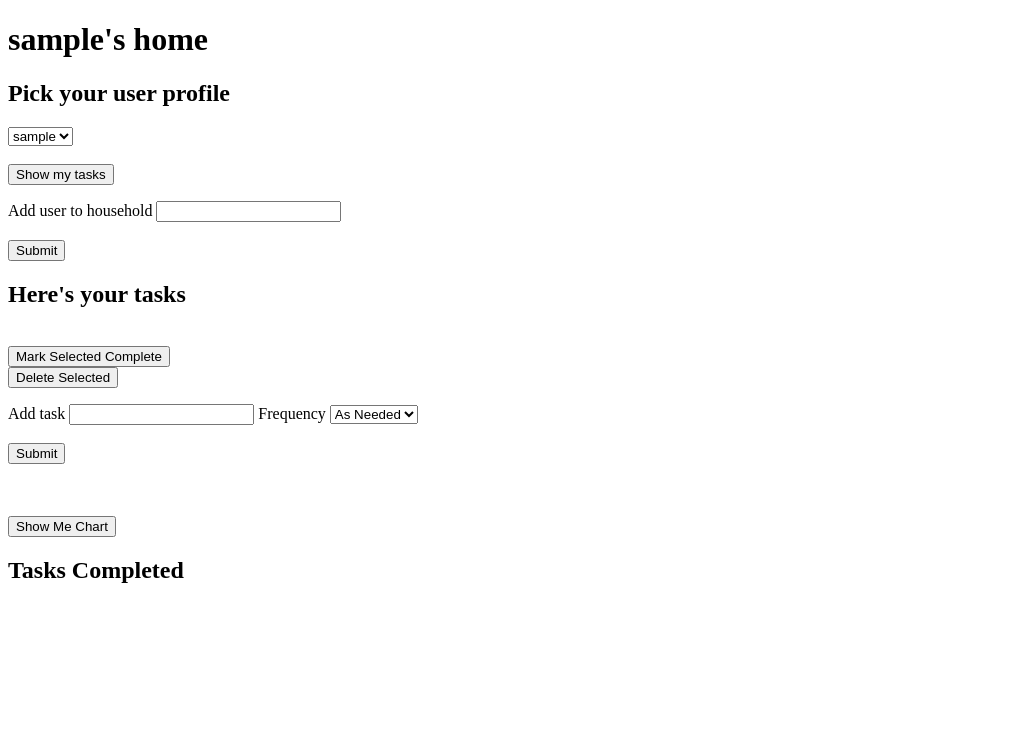
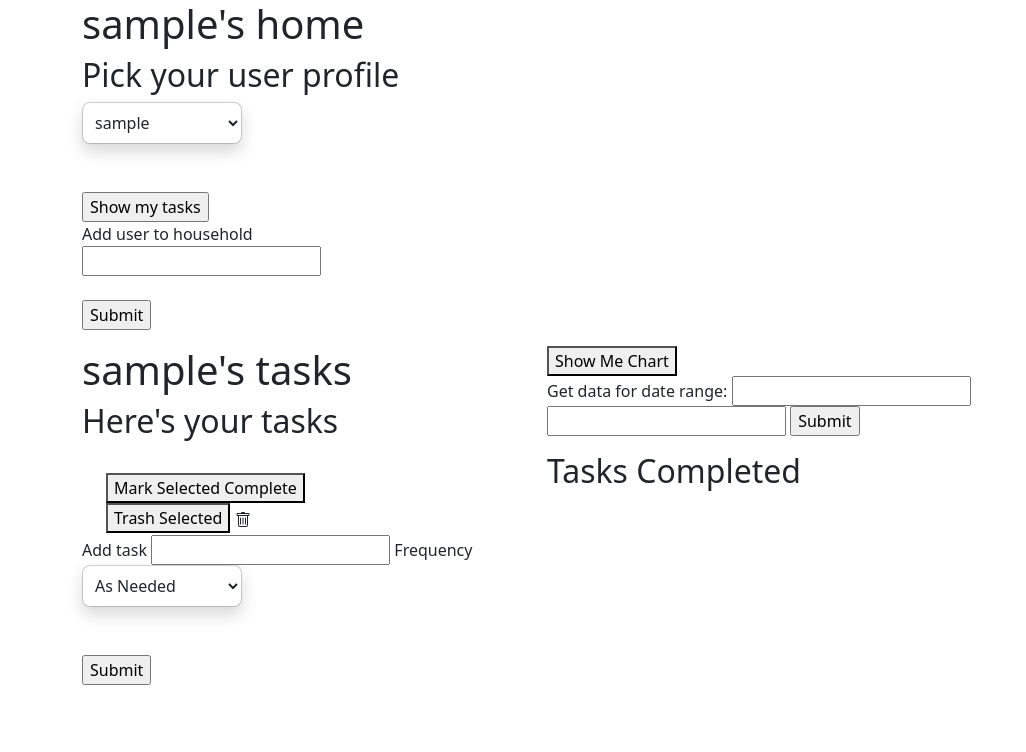
Before and after one commit to edunkpatrick/TO-DO, a Flask app: page /add_task in a window 1280 px wide. Shown: the top 752 px of the page, without its empty margins (0-1026 px from the left). Run offline with Flask 2, Linux system fonts and the light colour scheme; the visitor is signed in with stand-in values (Sample User, id 1); tables that the repository leaves empty hold one stand-in row (values such as "Sample post"); a map, chart or similar area stays blank; some libraries are stand-ins or nearby versions.

Commit message:
date range functions in progress

```diff
--- a/crud.py
+++ b/crud.py
@@ -136,7 +136,7 @@
     monthly_comp = 0
 
     for item in frequency:
-        if item == "as needed":
+        if item == "as_needed":
             as_needed_comp += 1
         elif item == "daily":
             daily_comp += 1
@@ -146,7 +146,7 @@
             monthly_comp += 1
 
     freq_tasks_dict = {}
-    freq_tasks_dict["as needed"] = as_needed_comp
+    freq_tasks_dict["as_needed"] = as_needed_comp
     freq_tasks_dict["daily"] = daily_comp
     freq_tasks_dict["weekly"] = weekly_comp
     freq_tasks_dict["monthly"] = monthly_comp
@@ -155,7 +155,40 @@
 
     return list_for_chart
 
+# IN PROGRESS
+def get_range(user_id, date1, date2):
+    """Returns a list of tuples of all tasks completed for chartsjs"""
 
+    tasks = Tasks.query.filter(Tasks.user_id == user_id, Tasks.completed == True, Tasks.date_completed > date1, Tasks.date_completed <= date2).all()
+
+    frequency = []
+    for task in tasks:
+        frequency.append(task.frequency)
+
+    as_needed_comp = 0
+    daily_comp = 0
+    weekly_comp = 0
+    monthly_comp = 0
+
+    for item in frequency:
+        if item == "as_needed":
+            as_needed_comp += 1
+        elif item == "daily":
+            daily_comp += 1
+        elif item == "weekly":
+            weekly_comp += 1
+        elif item == "monthly":
+            monthly_comp += 1
+
+    freq_tasks_dict = {}
+    freq_tasks_dict["as_needed"] = as_needed_comp
+    freq_tasks_dict["daily"] = daily_comp
+    freq_tasks_dict["weekly"] = weekly_comp
+    freq_tasks_dict["monthly"] = monthly_comp
+
+    list_for_chart = [(freq, count) for freq, count in freq_tasks_dict.items()]
+
+    return list_for_chart
 
 # FORMER CRUD FUNCTIONS NOT IN USE
 # def clear_task(task_name):
--- a/seed_database.py
+++ b/seed_database.py
@@ -37,7 +37,7 @@
 tasks_in_db = ["clean kitchen", "feed dog", "laundry", "bills", "prep dinner", "grocery shopping",
     "prep kids lunches", "water plants", "clean bathroom", "help with homework", "dishes", "trash"]
 
-frequency_in_db = ["as needed", "daily", "weekly", "monthly"]
+frequency_in_db = ["as_needed", "daily", "weekly", "monthly"]
 
 # creating 10 fake households
 for n in range(1, 11):
--- a/server.py
+++ b/server.py
@@ -159,7 +159,7 @@
 
 @app.route('/tasks_complete.json')
 def get_all_tasks_complete():
-    """Returns object of all tasks completed for chartsjs"""
+    """Returns object of all tasks completed for chartjs"""
 
     household_name = session["account_name"]
     household_id = crud.get_household_id_by_name(household_name)
@@ -174,6 +174,36 @@
         tasks_complete_list.append({'freq': frequency, 'num': total})
 
     return jsonify({'data': tasks_complete_list})
+
+# IN PROGRESS
+@app.route('/get_date_range')
+def get_range():
+    """Gets data for chartjs w/in specified date range"""
+
+    household_name = session["account_name"]
+    household_id = crud.get_household_id_by_name(household_name)
+    user_name = session["user_name"]
+    user_id = crud.get_user_id(user_name, household_id)
+    # tasks_complete is a list of tuples
+    date1 = request.args.get("first_date")
+    date2 = request.args.get("second_date")
+    tasks_complete = crud.get_range(user_id, date1, date2)
+
+    tasks_complete_list = []
+    # for tuple pair, packing into list of dicts
+    for frequency, total in tasks_complete:
+        tasks_complete_list.append({'freq': frequency, 'num': total})
+
+    return jsonify({'data': tasks_complete_list})
+
+@app.route('/sign_out')
+def sign_out():
+    """Logs out househould and user"""
+
+    session.pop('account_name')
+    session.pop('user_name')
+
+    return redirect('/')
 
 
 # FORMER HTML ROUTES/FUNCTIONS, REMOVE WHEN MVP COMPLETE
--- a/static/updateTasks.js
+++ b/static/js/updateTasks.js
@@ -4,7 +4,7 @@
 // DELETES CHECKED TASKS
 document.getElementById('delete_tasks').addEventListener('click', (evt) => {
     evt.preventDefault();
-    for (const cb of document.querySelectorAll('.cb')){
+    for (const cb of document.querySelectorAll('.form-check-input')){
         if (cb.checked === true){
             const toMark = cb.value;
             const queryString = new URLSearchParams({ task: toMark }).toString();
@@ -23,7 +23,7 @@
 // MARKS ALL CHECKED TASKS COMPLETE
 document.getElementById('mark_complete').addEventListener('click', (evt) => {
     evt.preventDefault();
-    for (const cb of document.querySelectorAll('.cb')){
+    for (const cb of document.querySelectorAll('.form-check-input')){
         if (cb.checked === true){
             const toMark = cb.value;
             const queryString = new URLSearchParams({ task: toMark }).toString();
@@ -90,6 +90,63 @@
                 });
             });
         });
+
+// CHART DATA TO MAKE SPECIFIC RANGE - IN PROGRESS
+document.getElementById('date_range').addEventListener('submit', (evt) => {
+    evt.preventDefault();
+    fetch('/get_date_range.json')
+        .then((response) => response.json())
+        .then((responseJson) => {
+            const data = responseJson.data.map(tasks => ({
+                x: tasks.freq,
+                y: tasks.num,
+                }));
+
+            new Chart(document.querySelector('#bar-chart'), {
+                type: 'bar',
+                data: {
+                    datasets: [{
+                        label: 'All Tasks',
+                        data: data,
+                        backgroundColor: '#ff1493',
+                        borderColor: '#ff1493',
+                        borderWidth: 2
+
+                    }],
+                },
+                options: {
+                    scales: {
+                        x: {
+                            title: {
+                                display: true,
+                                text: 'Frequency of Task',
+                                borderColor: '#ff1493',
+                                borderWidth: 2
+                            },
+                        },
+                    y: {
+                        title: {
+                            display: true,
+                            text: 'Number of Tasks Completed',
+                            borderColor: '#ff1493',
+                            borderWidth: 2
+                        },
+                        min: 0,
+                        ticks: {
+                            stepSize: 1
+                        }
+                    }},
+                    },
+                });
+            });
+        });
+// LOGS OUT USER
+
+document.querySelector('#log_out').addEventListener('click', (evt) => {
+    evt.preventDefault();
+    const log_out_url = '/sign_out';
+    fetch(log_out_url);
+})
 
 
 // EVENT LISTENER TO POPULATE TASKS FOR USER - CAN WORK ON WHEN CSS IMPLEMENTED
--- a/templates/base.html
+++ b/templates/base.html
@@ -1,8 +1,12 @@
 <!doctype html>
 <html>
     <head>
+        <meta charset="utf-8">
+        <meta name="viewport" content="width=device-width, initial-scale=1">
+        <link href="https://cdn.jsdelivr.net/npm/bootstrap@5.3.0-alpha1/dist/css/bootstrap.min.css" rel="stylesheet" crossorigin="anonymous">
         <title>
             {% block title %} Base template {% endblock %}
+
         </title>
         {% block head %}
 
@@ -14,8 +18,12 @@
       <p class="flash-msg">
         {{ msg }}
       </p>
+
+
     {% endfor %}
-    {% block js %}{% endblock %}
+    {% block js %}
+    <script src="https://cdn.jsdelivr.net/npm/bootstrap@5.3.0-alpha1/dist/js/bootstrap.bundle.min.js" crossorigin="anonymous"></script>
+    {% endblock %}
     </body>
 
 </html>
--- a/templates/household.html
+++ b/templates/household.html
@@ -9,13 +9,14 @@
 {% endblock %}
 </head>
 {% block body %}
-
-<div>
+<div class="container">
+    <div class="row">
+        <div class="col-4">
             <h1> {{ household_name }}'s home </h1>
             <div id="user_profile">
             <h2>Pick your user profile</h2>
             <form action="/user_profile">
-<select name="available_users" id="users">
+            <select name="available_users" id="users" class="dropdown-menu position-static d-grid gap-1 p-2 rounded-3 mx-0 shadow w-220px">
                 {% for user in user_list %}
 
                 <option value="{{ user }}">{{ user }}</option>
@@ -27,7 +28,11 @@
         </div>
 
 
-<div id="add_user">
+<!-- <div>
+    <button id="log_out">Log Out</button>
+</div> -->
+
+        <div>
             </form>
             <form action="/add_user">
                 <p>
@@ -37,16 +42,19 @@
             </form>
         </div>
 
+    </div>
 
-<div id="user_tasks">
-<!-- <h1> {{ user_profile_selected }}'s tasks </h1> -->
+    <div class="row">
+        <div id="user_tasks" id="add_user" class="col-5">
+        <h1> {{ user_profile_selected }}'s tasks </h1>
         <h2>Here's your tasks</h2>
 
-<div id="tasksdiv">
+            <div id="tasksdiv" class="form-check">
                 {% for task in get_tasks %}
-    <div id="{{ task }}div" value="{{ task }}">
-    <label for="task" id="tasklabel" value ="{{ task }}">{{ task }}</label>
-    <input type="checkbox" id="taskinput" class='cb' value="{{ task }}">
+                <div id="{{ task }}div" value="{{ task }}" class="form-check">
+                <input type="checkbox" id="flexCheckDefault" class="form-check-input flex-shrink-0" value="{{ task }}" style="font-size: 1.375em;">
+                <label for="task" id="form-check-label" for="flexCheckDefault" class="list-group-item d-flex gap-2" value ="{{ task }}">{{ task }}</label>
+
                 <!-- <button id="{{ task }}" class="complete">Mark Complete</button> -->
                 <!-- <button id="{{ task }}" class="delete">Delete</button> -->
                 </div>
@@ -54,41 +62,49 @@
                 <br>
                 <button id="mark_complete">Mark Selected Complete</button>
                 <br>
-    <button id="delete_tasks">Delete Selected</button>
+                <button id="delete_tasks">Trash Selected</button>
+                <svg xmlns="http://www.w3.org/2000/svg" width="16" height="16" fill="currentColor" class="bi bi-trash" viewBox="0 0 16 16">
+                    <path d="M5.5 5.5A.5.5 0 0 1 6 6v6a.5.5 0 0 1-1 0V6a.5.5 0 0 1 .5-.5zm2.5 0a.5.5 0 0 1 .5.5v6a.5.5 0 0 1-1 0V6a.5.5 0 0 1 .5-.5zm3 .5a.5.5 0 0 0-1 0v6a.5.5 0 0 0 1 0V6z"/>
+                    <path fill-rule="evenodd" d="M14.5 3a1 1 0 0 1-1 1H13v9a2 2 0 0 1-2 2H5a2 2 0 0 1-2-2V4h-.5a1 1 0 0 1-1-1V2a1 1 0 0 1 1-1H6a1 1 0 0 1 1-1h2a1 1 0 0 1 1 1h3.5a1 1 0 0 1 1 1v1zM4.118 4 4 4.059V13a1 1 0 0 0 1 1h6a1 1 0 0 0 1-1V4.059L11.882 4H4.118zM2.5 3V2h11v1h-11z"/>
+                </svg>
                 <!-- <button id="remove_complete">Remove Completed Task</button> -->
             </div>
             <div id="add_task_div">
                 <form action="/add_task">
                     <p>
                     Add task <input type="text" name="add_task">
-        Frequency <select name="frequency" id="frequency_id">
+                    Frequency <select name="frequency" id="frequency_id" class="dropdown-menu position-static d-grid gap-1 p-2 rounded-3 mx-0 shadow w-220px">
                         <option value="as_needed">As Needed</option>
                         <option value="daily">Daily</option>
                         <option value="weekly">Weekly</option>
                         <option value="monthly">Monthly</option>
                         <option value="other">Other</option>
                         </select>
-
                     <br><br>
                     <input type="submit">
                 </form>
             </div>
+        </div>
+        <div class="col-7">
+            <button id="chart" class="chart">Show Me Chart</button>
 
-<br><br>
-</div>
+            <form action="get_date_range">
+                <p>
+                    Get data for date range: <input type="text" name="first_date">
+                    <input type="text" name="second_date">
+            <input type="submit" id="date_range">
+            </form>
 
-
-<div>
-    <button id="chart" class="chart">Show Me Chart</button>
             <h2>Tasks Completed</h2>
             <canvas id="bar-chart"></canvas>
 
             </script>
         </div>
-
+    </div>
+</div>
 
 {% endblock %}
 {% block js %}
-<script src="/static/updateTasks.js"></script>
+<script src="/static/js/updateTasks.js"></script>
 <!-- <script src="/static/charts.js"></script> -->
 {% endblock %}
```
Also changed, not shown: static/css/styles.css (added), static/js/charts.js (renamed from static/charts.js). Lines whose indentation alone changed are shown as unchanged.
